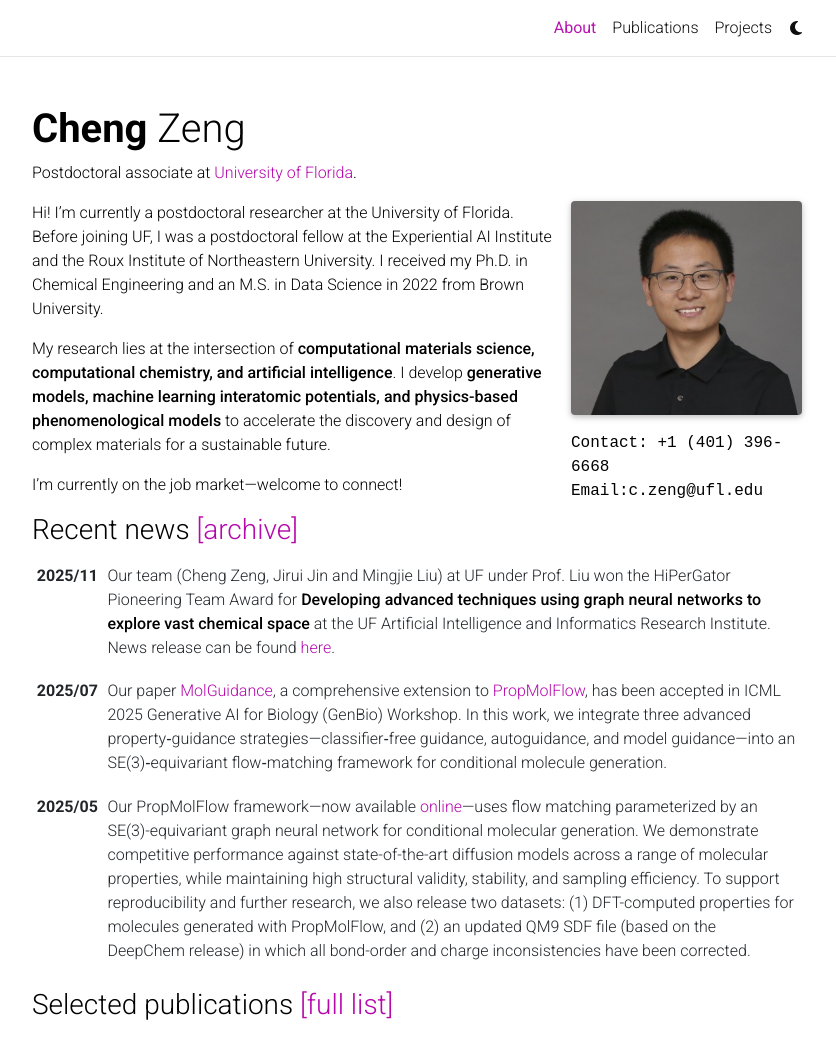
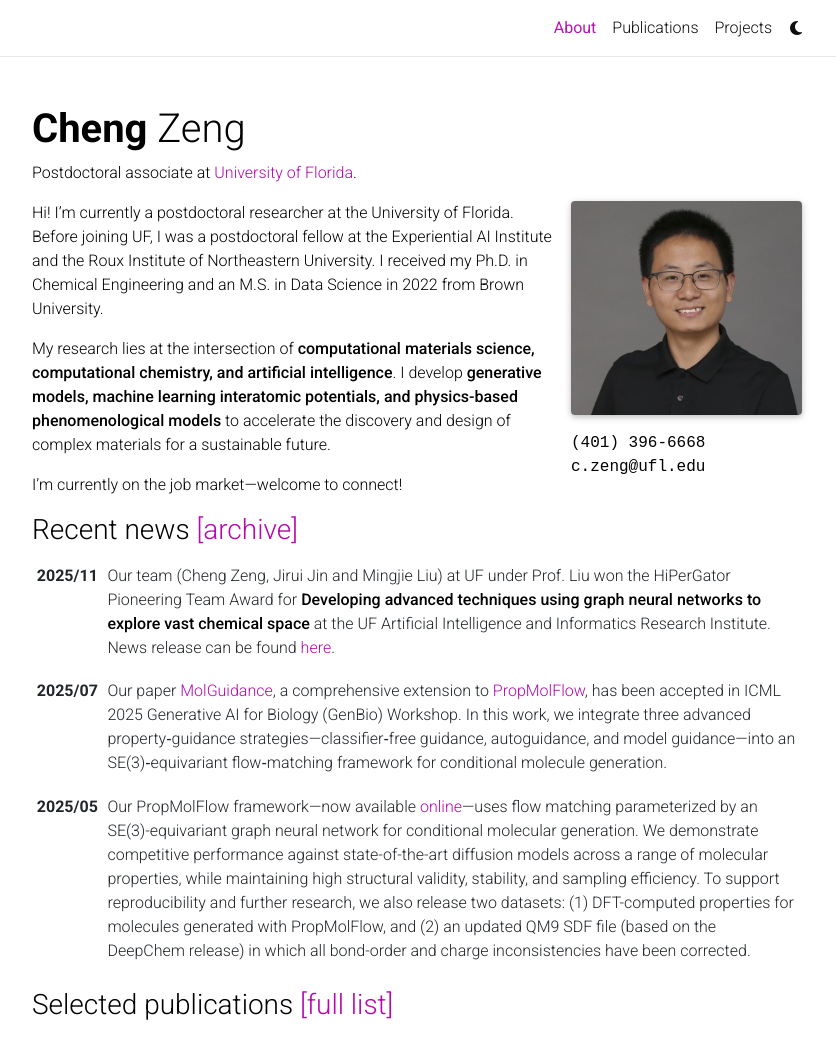
Before and after one commit to cengc13/website, a Jekyll site: the page built from _pages/about.md, in a window 1280 px wide and 1304 px high, cut to the strip 0-1050 px from the top of the window. Shown: the whole strip, without its empty margins (223-1059 px from the left). Built offline with Jekyll 4.4.1, drawn with Linux system fonts in a browser that asks for light colours; comment, search, counter and statistics services are not loaded; a style sheet for code colours, icons or effects is not loaded.

Commit message:
simplify contact

```diff
--- a/_pages/about.md
+++ b/_pages/about.md
@@ -8,8 +8,8 @@
   image: prof_pic.jpg
   image_circular: false # crops the image to make it circular
   address: >
-    <p>Contact: +1 (401) 396-6668 </p>
-    <p>Email:c.zeng@ufl.edu</p>
+    <p>(401) 396-6668 </p>
+    <p>c.zeng@ufl.edu</p>
 
 news: true  # includes a list of news items
 latest_posts: false  # includes a list of the newest posts`
```
